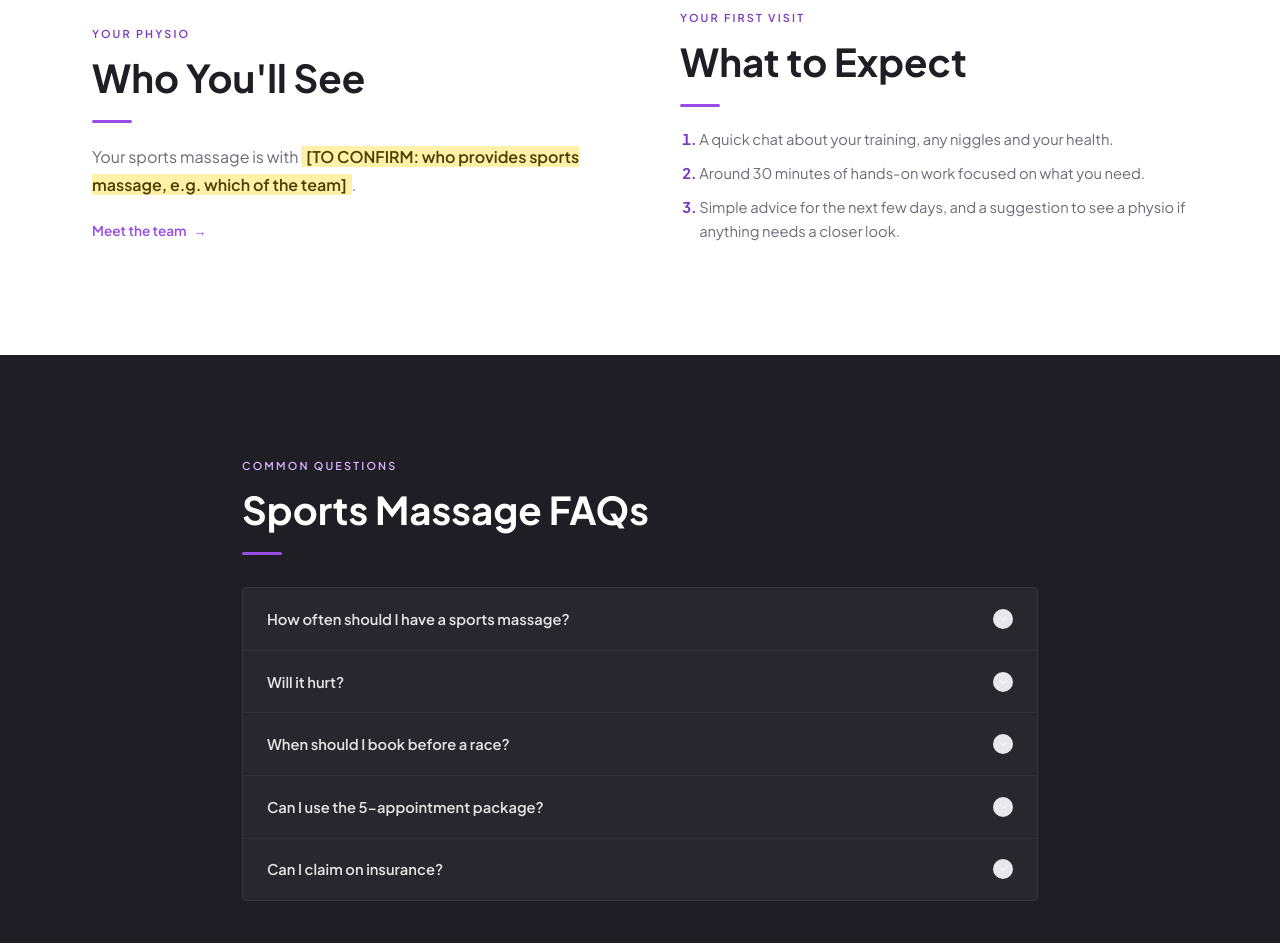
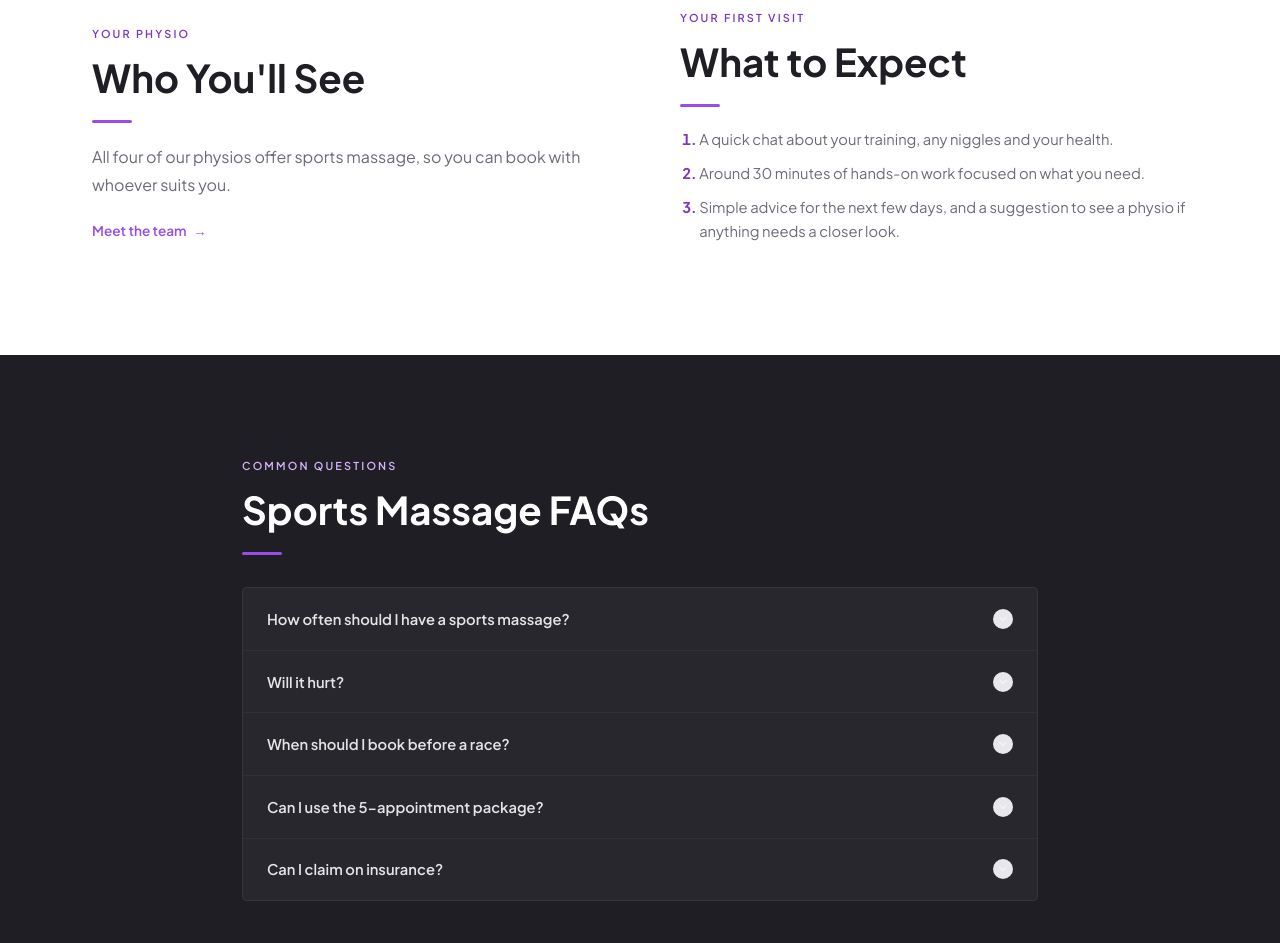
Before and after one commit to UrmstonPhysioClinic/urmston-physio-clinic-website, a plain HTML site: page sports-massage/index.html in a window 1280 px wide. Shown: the part 3305-4248 px from the top of the page. Drawn offline with Linux system fonts and the light colour scheme.

Commit message:
Fill in who provides sports massage and post-surgery rehab
All four physios do both. Home visits stay with Carl and Roxanna.

Co-Authored-By: Claude Opus 5.5 <noreply@anthropic.com>
Claude-Session: https://claude.ai/code/session_01R8o89Yckj1THQeuG51vtXi

```diff
--- a/sports-massage/index.html
+++ b/sports-massage/index.html
@@ -175,7 +175,7 @@
         <span class="label">Your Physio</span>
         <h2>Who You'll See</h2>
         <div class="divider"></div>
-        <p style="color:var(--grey-mid);margin-bottom:0.85rem;">Your sports massage is with <span class="placeholder">[TO CONFIRM: who provides sports massage, e.g. which of the team]</span>.</p>
+        <p style="color:var(--grey-mid);margin-bottom:0.85rem;">All four of our physios offer sports massage, so you can book with whoever suits you.</p>
         <a href="/team/" class="btn-ghost" style="margin-top:0.5rem;">Meet the team</a>
       </div>
       <div class="reveal reveal-d1">
```
Also changed, not shown: rehab-after-surgery/index.html (+1 -1 lines).
